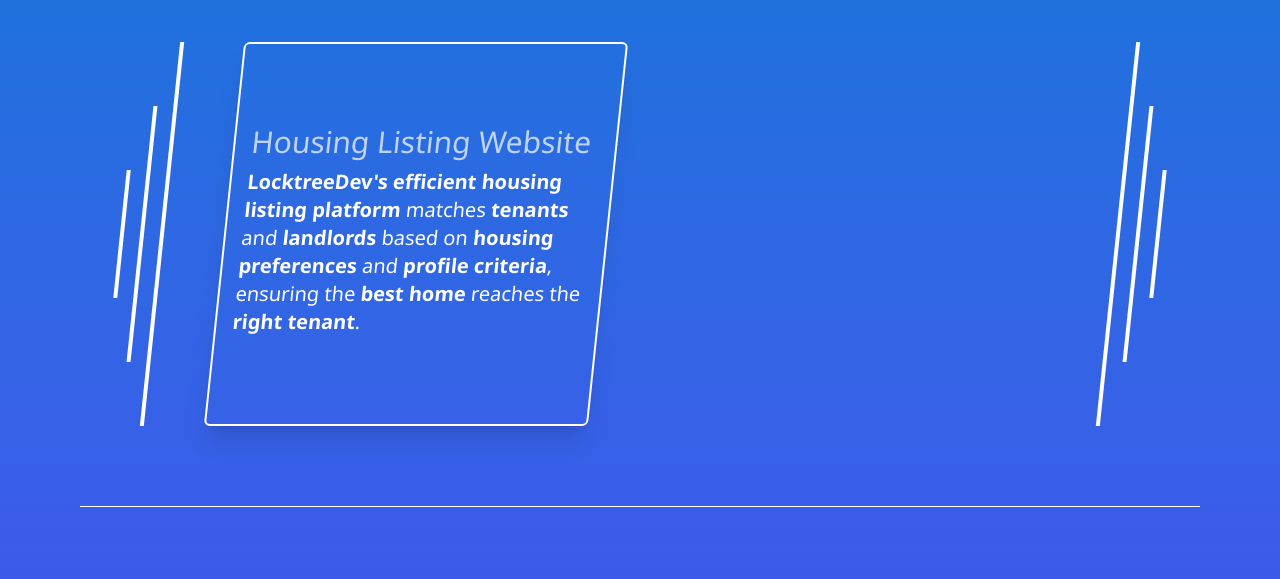
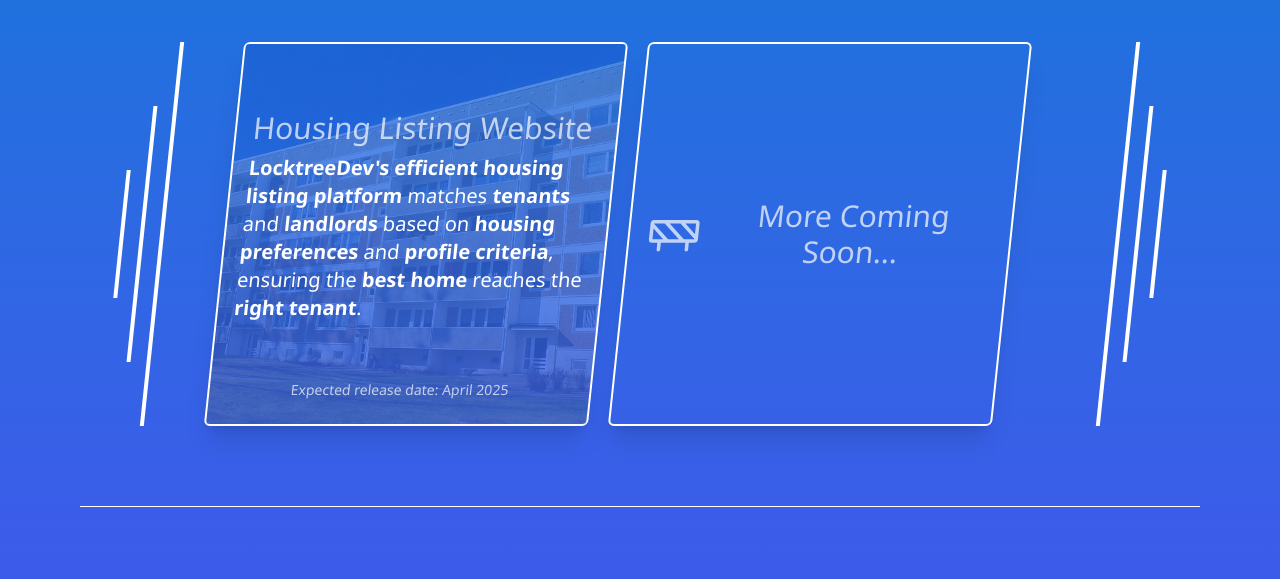
Before and after one commit to locktreedev/locktreedev, a plain HTML site: page index.html in a window 1280 px wide. Shown: the part 599-1178 px from the top of the page. Drawn offline with nearby package versions, Linux system fonts and the light colour scheme.

Commit message:
Revert "Removed line expected release date, coming soon card, and project card background"

```diff
--- a/assets/js/translations.js
+++ b/assets/js/translations.js
@@ -67,6 +67,7 @@
         firstProjectDescription: `<b>Ons efficiënte woningaanbodplatform</b> matcht <b>huurders</b> en <b>verhuurders</b>
         op basis van <b>woonwensen</b> en <b>profielvoorkeuren</b>, zodat de <b>beste woning</b> bij de
         <b>juiste huurder</b> terechtkomt.`,
+        firstProjectReleaseDate: 'Verwachte uitbrengdatum: april 2025',
         moreComingSoon: 'binnenkort meer...',
         contactAndFeedback: 'contact & feedback',
         contactAndFeedbackDescription: 'Vul het formulier in en we nemen zo snel mogelijk contact met je op via het door jou opgegeven e-mailadres.',
@@ -98,6 +99,7 @@
         firstProjectDescription: `<b>LocktreeDev's efficient housing listing platform</b> matches <b>tenants</b> and <b>landlords</b>
         based on <b>housing preferences</b> and <b>profile criteria</b>, ensuring the <b>best home</b>
         reaches the <b>right tenant</b>.`,
+        firstProjectReleaseDate: 'Expected release date: April 2025',
         moreComingSoon: 'more coming soon...',
         contactAndFeedback: 'contact & feedback',
         contactAndFeedbackDescription: 'Fill out the form, and we will get in touch with you as soon as possible via the email address you provided.',
--- a/index.html
+++ b/index.html
@@ -164,7 +164,7 @@
                         w-64 h-64 min-w-64 min-h-64 max-w-64 max-h-64 hover:bg-gray-100/20 space-y-2 p-4
                         relative">
                         <p data-translate-key="firstProjectTitle"
-                            class="text-3xl select-none capitalize opacity-70 text-left z-10 break-words">woningaanbodwebsite</p>
+                            class="text-3xl select-none capitalize opacity-70 text-left mt-auto z-10 break-words">woningaanbodwebsite</p>
 
                         <p data-translate-key="firstProjectDescription" class="hidden md:block text-xl text-left z-10">
                             <b>Ons efficiënte woningaanbodplatform</b> matcht <b>huurders</b> en <b>verhuurders</b>
@@ -172,7 +172,24 @@
                             <b>juiste huurder</b> terechtkomt.
                         </p>
 
-                        <div class="absolute inset-0 w-full h-full opacity-20"></div>
+                        <p data-translate-key="firstProjectReleaseDate" class="text-sm select-none opacity-70 mt-auto z-10">
+                            Verwachte uitbrengdatum: april 2025
+                        </p>
+
+                        <div class="absolute inset-0 w-full h-full opacity-20
+                            bg-[url(assets/images/woning.jpg)] bg-center bg-cover bg-no-repeat"></div>
+                    </div>
+                    <div class="md:w-96 md:h-96 md:min-w-96 md:min-h-96 md:max-w-96 md:max-h-96 border-2 rounded-md
+                        shadow-xl flex flex-col justify-center md:-skew-x-6 hover:scale-105 transition
+                        w-64 h-64 min-w-64 min-h-64 max-w-64 max-h-64 hover:bg-gray-100/20 space-y-2 p-4
+                        relative">
+                        <div class="select-none opacity-70 flex flex-row items-center space-x-2 justify-center">
+                            <img src="assets/images/barricade.svg" alt="barricade" class="invert w-14 h-14 min-w-14 min-h-14
+                                max-w-14 max-h-14 hidden md:block" />
+                            <p data-translate-key="moreComingSoon" class="text-3xl capitalize text-start md:text-center">
+                                binnenkort meer...
+                            </p>
+                        </div>
                     </div>
 
                     <div class="hidden xl:flex xl:flex-row space-x-4 items-center px-10 ml-auto">
```
Also changed, not shown: assets/images/barricade.svg (added), assets/images/woning.jpg (added).
